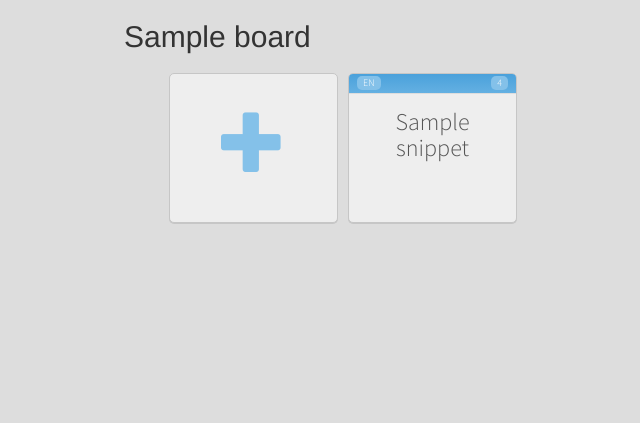
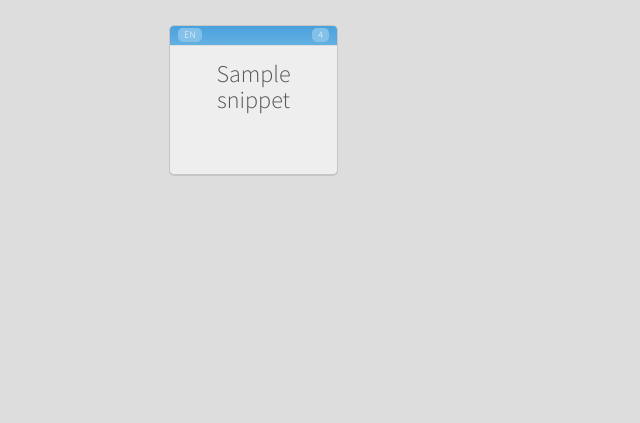
Before and after one commit to schnip-it/schnip.it, a Django app: template src/snippets/templates/snippets/snippet_list.html in a window 1280 px wide. Shown: the part 50-473 px from the top of the page, without its empty margins (26-666 px from the left). Run offline with Django 3.2, Linux system fonts and the light colour scheme; the template is opened without the code that fills it: most values are stand-ins (such as "Sample title", 1, 10 or a date in 2020); some libraries are stand-ins or nearby versions; some web fonts are replaced.

Commit message:
Updated some navbar links and fixed snippet_list.html

```diff
--- a/src/shnipit/templates/header.html
+++ b/src/shnipit/templates/header.html
@@ -59,28 +59,28 @@
 	      <li class="dropdown">
 	        <a href="#" class="dropdown-toggle" data-toggle="dropdown">Create <b class="caret"></b></a>
 	        <ul class="dropdown-menu">
-	          <li><a href="create-snippet.html">A Snippet</a></li>
-	          <li><a href="create-board.html">A Board</a></li>
+	          <li><a href="{% url 'snippet_create' %}">A Snippet</a></li>
+	          <li><a href="{% url 'board_create' %}">A Board</a></li>
 	        </ul>
 	      </li>
 	      <li class="dropdown">
 	        <a href="#" class="dropdown-toggle" data-toggle="dropdown">User <b class="caret"></b></a>
 	        <ul class="dropdown-menu">
-	          <li><a href="login.html">Login</a></li>
-	          <li><a href="register.html">Register</a></li>
+	          <li><a href="{% url 'login' %}">Login</a></li>
+	          <li><a href="{% url 'registration' %}">Register</a></li>
 	        </ul>
 	      </li>
 	      <li class="dropdown">
 	        <a href="#" class="dropdown-toggle" data-toggle="dropdown">Help <b class="caret"></b></a>
 	        <ul class="dropdown-menu">
-	          <li><a href="faq.html">FAQ</a></li>
-	          <li><a href="contact.html">Contact</a></li>
+	          <li><a href="{% url 'help' %}">FAQ</a></li>
+	          <li><a href="{% url 'contact' %}">Contact</a></li>
 	        </ul>
 	      </li>
 	      <li class="dropdown">
 	        <a href="#" class="dropdown-toggle" data-toggle="dropdown">About <b class="caret"></b></a>
 	        <ul class="dropdown-menu">
-	          <li><a href="project.html">Project</a></li>
+	          <li><a href="{% url 'about' %}">Project</a></li>
 	          <li><a href="team.html">The Team</a></li>
 	        </ul>
 	      </li>
--- a/src/snippets/templates/snippets/board_detail.html
+++ b/src/snippets/templates/snippets/board_detail.html
@@ -13,7 +13,7 @@
 	<ul class="board-list">
 
 		<li>
-			<a href="create-snippet.html" class="snippet-box">
+			<a href="{% url 'snippet_create' %}" class="snippet-box">
 				<div class="box-add">
 					<span class="glyphicon glyphicon-plus glyph-add"></span>
 				</div>
--- a/src/snippets/templates/snippets/snippet_list.html
+++ b/src/snippets/templates/snippets/snippet_list.html
@@ -6,19 +6,10 @@
 
 {% block body %}
 
-<h2 class="page-title">{{ board.name }}</h2>
-
 <section id="boards">
 
 	<ul class="board-list">
 
-		<li>
-			<a href="create-snippet.html" class="snippet-box">
-				<div class="box-add">
-					<span class="glyphicon glyphicon-plus glyph-add"></span>
-				</div>
-			</a>
-		</li>
     {% for snippet in snippets %}
 		<li>
 			<a href="{{ snippet.get_absolute_url }}" class="snippet-box">
```
